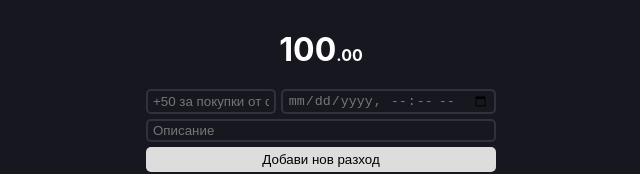
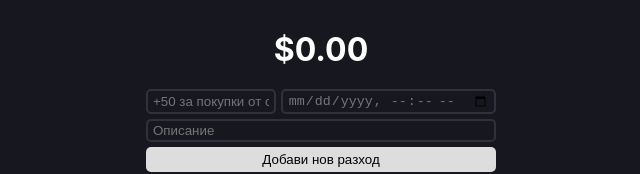
Before and after one commit to NikolaBV/Studentski-Jivot, a React (Create React App) app in the folder studentski-jivot/: page / in a window 1280 px wide. Shown: the top 174 px of the page, without its empty margins (319-959 px from the left). Built offline with nearby package versions, Linux system fonts and the light colour scheme; no server answers.

Commit message:
Balance is being calculated

```diff
--- a/studentski-jivot/src/App.js
+++ b/studentski-jivot/src/App.js
@@ -51,10 +51,16 @@ function App() {
         console.error("Error:", error);
       });
   }
+  let balance = 0;
+  for (const spending of spendings) {
+    balance = balance + spending.price;
+  }
+  balance = balance.toFixed(2);
   return (
     <main>
       <h1>
-        100<span>.00</span>
+        ${balance}
+        <span></span>
       </h1>
       <form onSubmit={addNewSpending}>
         <div className="BasicInfo">
```
